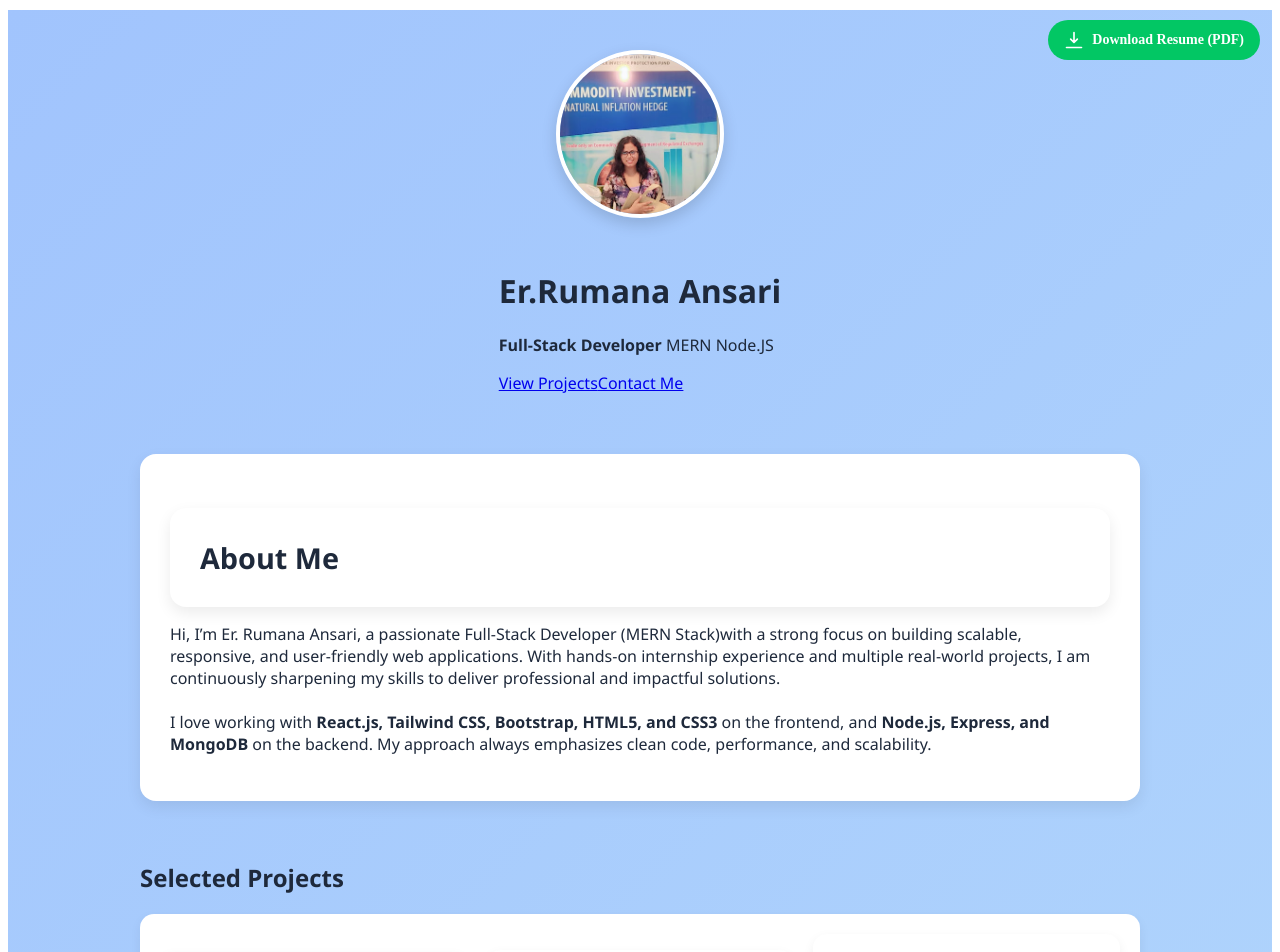
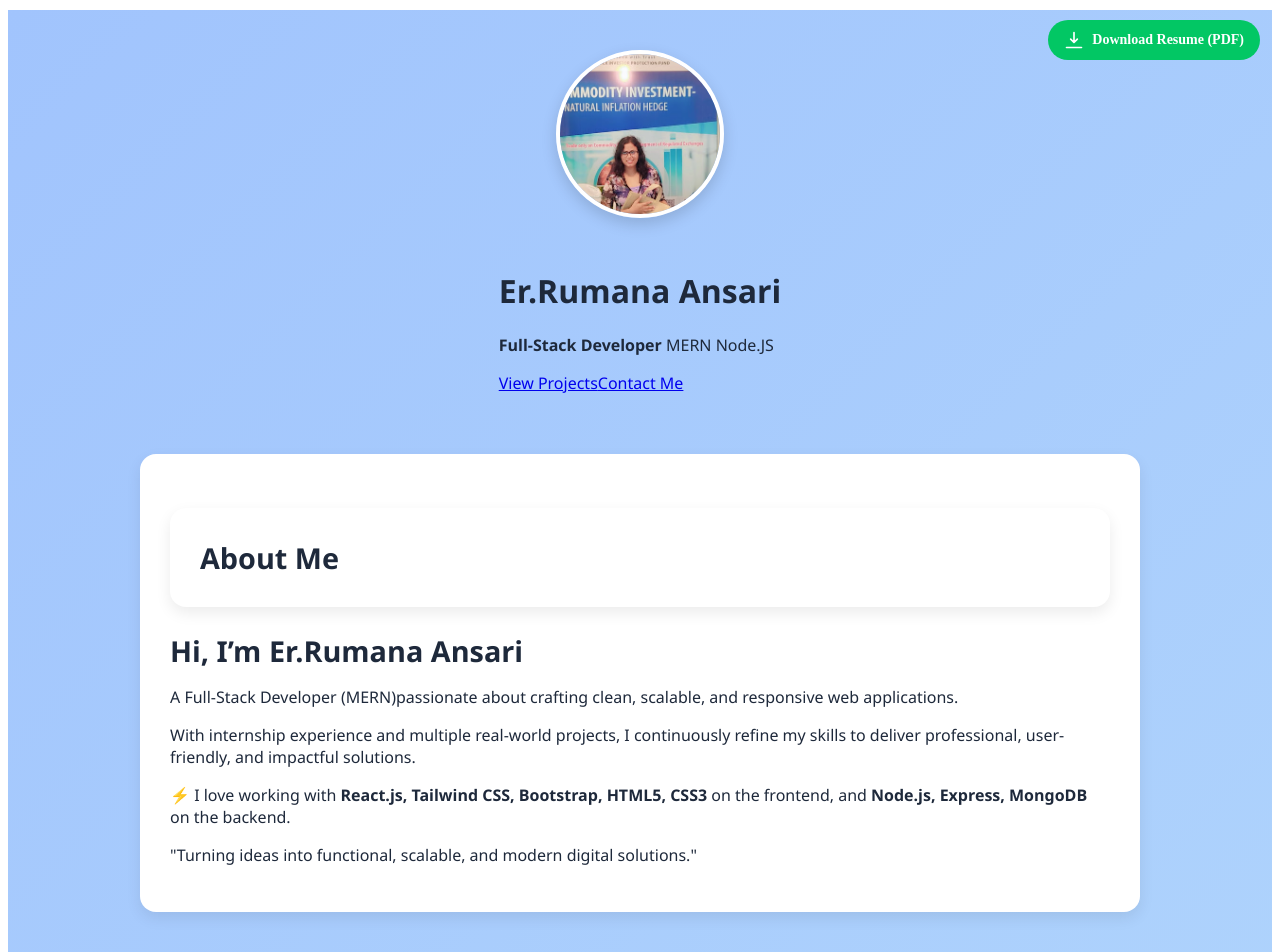
Before and after one commit to ruviansari/Portfolio_Web, a React (Vite) app: page / in a window 1280 px wide. Shown: the top 952 px of the page. Built offline with nearby package versions, Linux system fonts and the light colour scheme.

Commit message:
Describe your change

```diff
--- a/src/components/Portfolio.jsx
+++ b/src/components/Portfolio.jsx
@@ -107,27 +107,27 @@ export default function Portfolio() {
           className="card"
         >
           <h2 className="card h2">About Me</h2>
-         <p className="text-slate-700 leading-relaxed">
-  Hi, I’m{" "}
-  <span className="font-semibold text-slate-900">
-    Er. Rumana Ansari
-  </span>
-  , a passionate{" "}
-  <span className="font-medium text-indigo-600">
-    Full-Stack Developer (MERN Stack)
-  </span>
-  with a strong focus on building scalable, responsive, and user-friendly web
-  applications. With hands-on internship experience and multiple real-world
-  projects, I am continuously sharpening my skills to deliver{" "}
-  <span className="italic">professional and impactful solutions</span>.
-  <br />
-  <br />
-  I love working with{" "}
-  <strong>React.js, Tailwind CSS, Bootstrap, HTML5, and CSS3</strong> on the
-  frontend, and <strong>Node.js, Express, and MongoDB</strong> on the backend.
-  My approach always emphasizes{" "}
-  <span className="font-semibold">clean code, performance, and scalability</span>.
-</p>
+        <div className="text-slate-700 leading-relaxed">
+  <h2 className="text-2xl font-bold text-slate-900 mb-2">
+    Hi, I’m <span className="text-indigo-600">Er.Rumana Ansari</span>
+  </h2>
+  <p className="text-lg mb-4">
+    A <span className="font-semibold text-indigo-600">Full-Stack Developer (MERN)</span>
+    passionate about crafting clean, scalable, and responsive web applications.
+  </p>
+  <p className="mb-4">
+    With internship experience and multiple real-world projects, I continuously
+    refine my skills to deliver <span className="italic">professional, user-friendly, and impactful solutions.</span>
+  </p>
+  <p>
+    ⚡ I love working with{" "}
+    <strong>React.js, Tailwind CSS, Bootstrap, HTML5, CSS3</strong> on the frontend,
+    and <strong>Node.js, Express, MongoDB</strong> on the backend.
+  </p>
+  <p className="mt-4 font-medium text-indigo-500">
+    "Turning ideas into functional, scalable, and modern digital solutions."
+  </p>
+</div>
 
         </motion.section>
         {/* Projects */}
```
